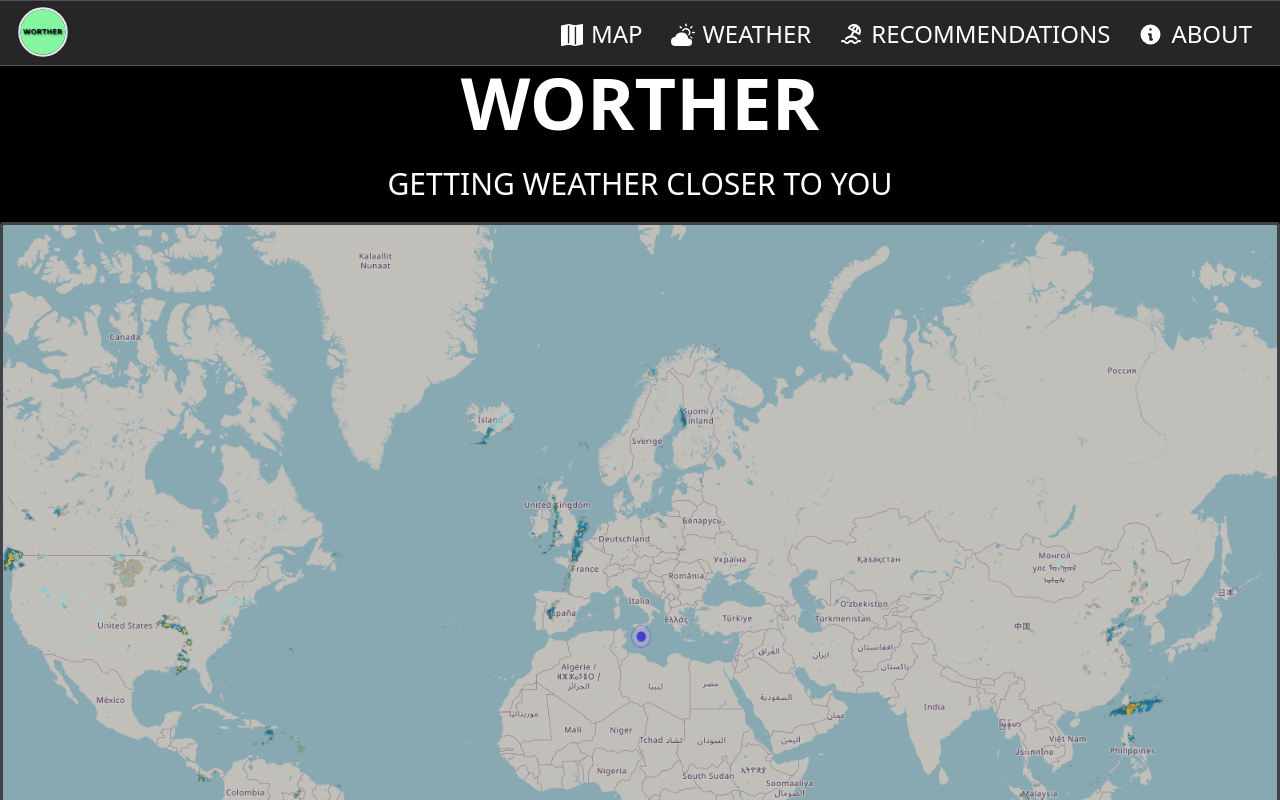
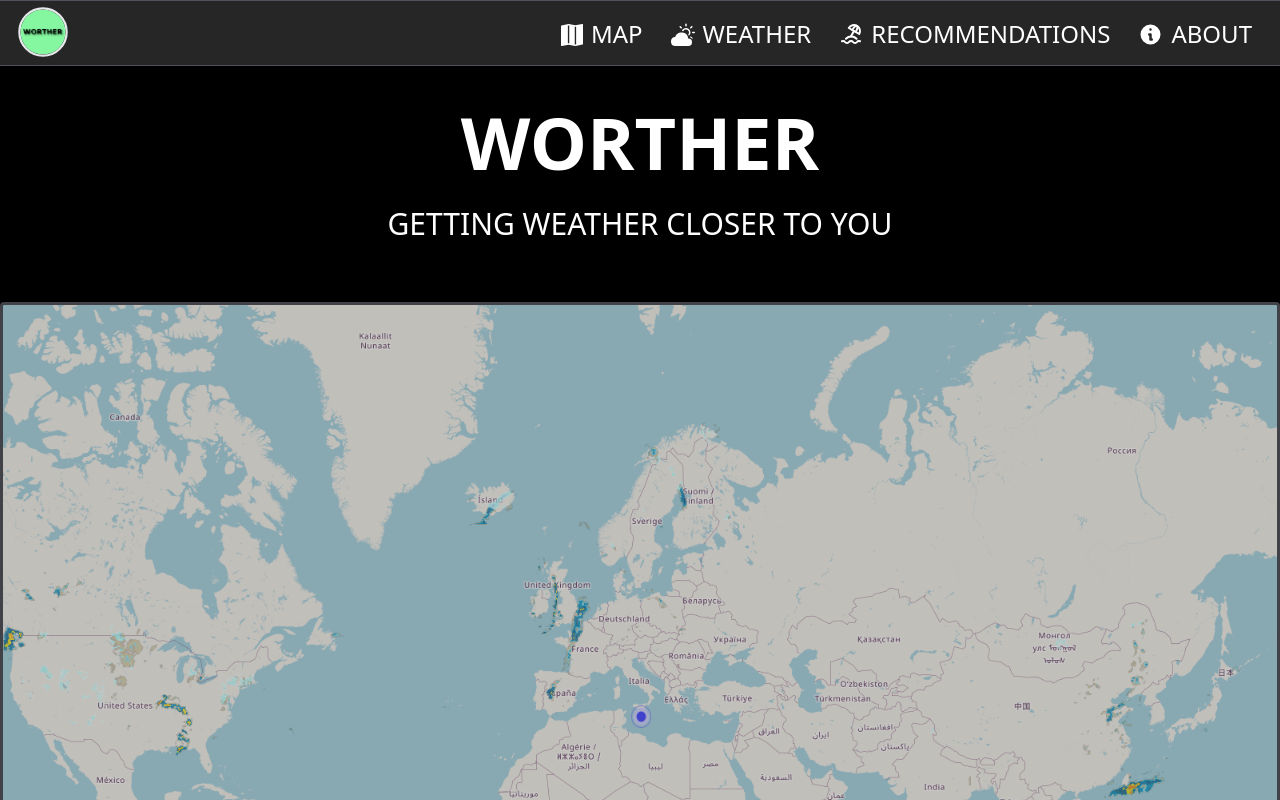
Before and after one commit to vikingnope/worther, a React (Create React App) app: page / in a window 1280 px wide. Shown: the top 800 px of the page. Built offline with nearby package versions, Linux system fonts and the light colour scheme.

Commit message:
Fixed styling

```diff
--- a/src/pages/home.jsx
+++ b/src/pages/home.jsx
@@ -1,24 +1,21 @@
 import { Header } from '../components/utils/header';
 import { Footer } from '../components/utils/footer';
 import lightMode from '../resources/lightMode.png';
-
 
 export default function Home() {
     return (
         <div className='select-none text-white'>
             <Header choice={'home'}/>
             <div className="text-center bg-black flex min-h-screen flex-col items-center">
-                <main>
-                    <p className="uppercase font-bold text-7xl">
+                <p className="uppercase font-bold text-7xl mt-10">
                     Worther
                 </p>
-                    <p className="uppercase text-3xl mt-7">
+                <p className="uppercase text-3xl mt-7 mb-10">
                     Getting weather closer to you
                 </p>
                 <a href='/map'>
                     <img src={lightMode} className="mx-auto mt-5 hover:border-red-700 duration-300 rounded border-zinc-600 border-3 opacity-80 w-screen" alt="light map" />
                 </a>
-                </main>
             </div>
             <Footer />
         </div>
```
Lines whose indentation alone changed are shown as unchanged.
